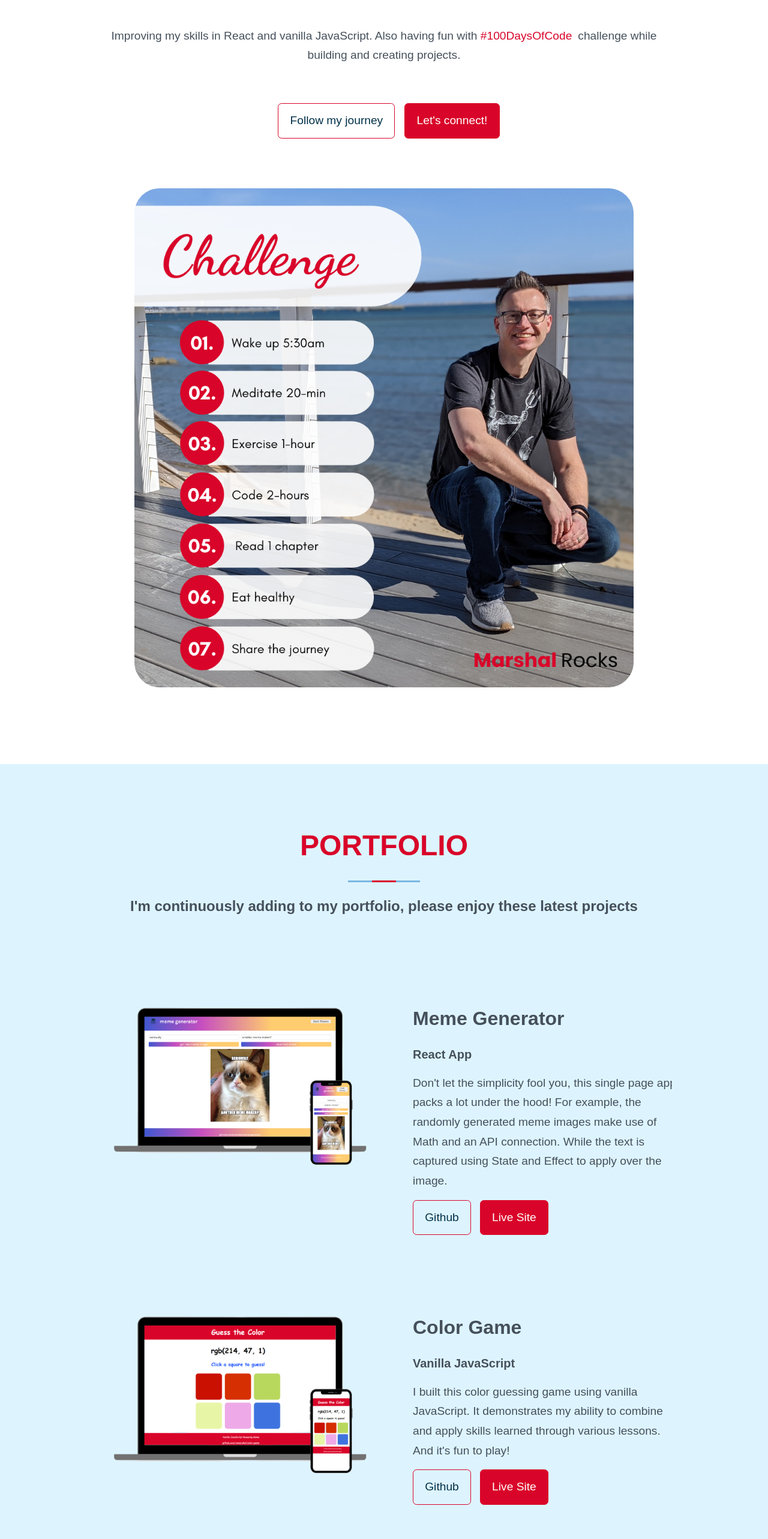
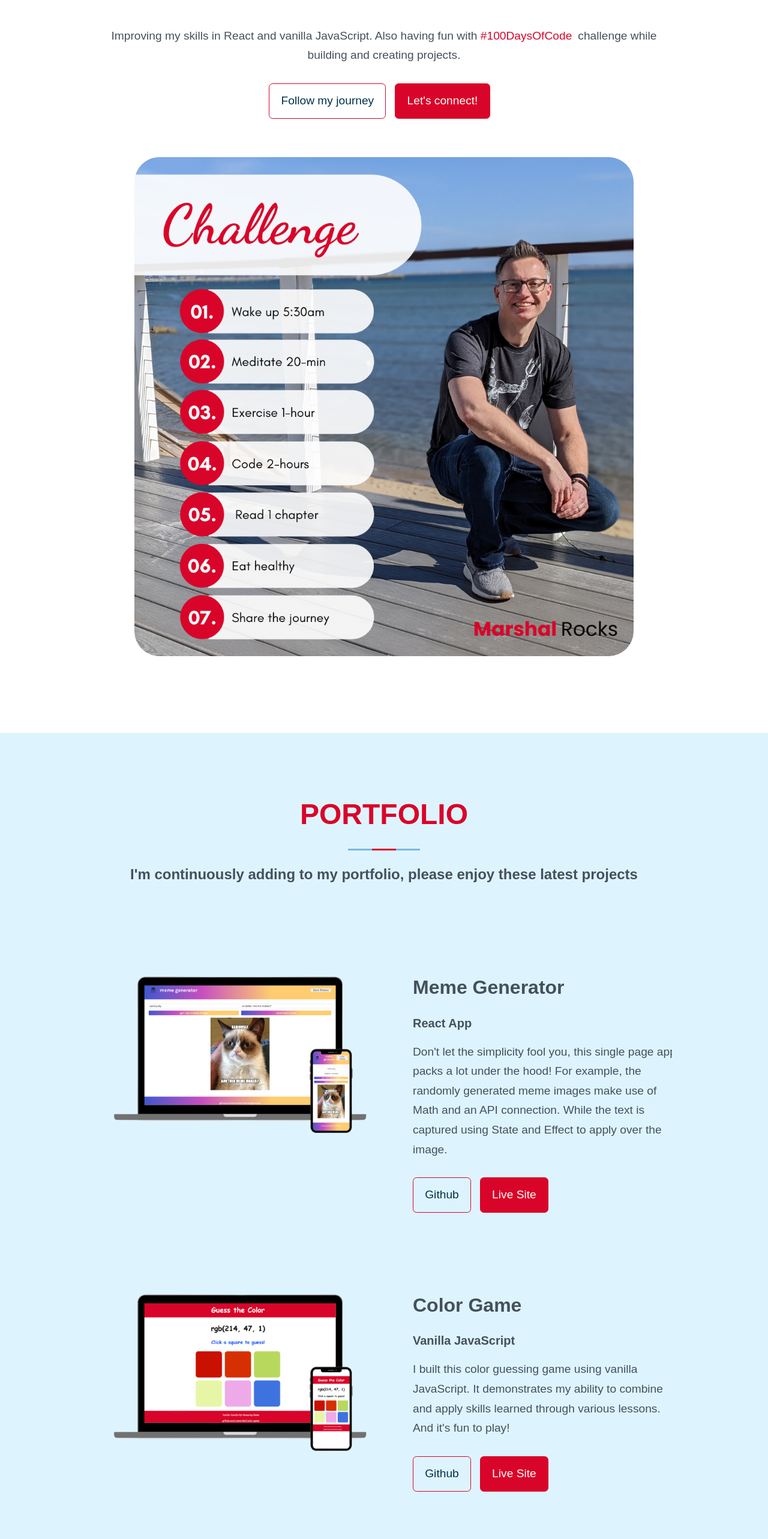
Before and after one commit to remarshal/marshal-rocks-react, a React (Create React App) app: page / in a window 1280 px wide. Shown: the part 3460-6026 px from the top of the page at 60% size. Built offline with nearby package versions, Linux system fonts and the light colour scheme; a web font is replaced by a local one.

Commit message:
fixed button margins

```diff
--- a/src/Components/card.css
+++ b/src/Components/card.css
@@ -28,6 +28,7 @@
 
 .btn--card {
     margin-right: 15px;
+    margin-top: 15px;
 }
 
 /* =============================== MEDIA QUERIES (SMALL DEVICES) =============================== */
--- a/src/Components/journey.css
+++ b/src/Components/journey.css
@@ -18,7 +18,8 @@
 }
 
 .btn--journey {
-    margin: 3rem 0rem 1.2rem 1rem;
+  margin-right: 15px;
+  margin-top: 15px;
 }
 
 /* =============================== MEDIA QUERIES (MEDIUM DEVICES) =============================== */
```
